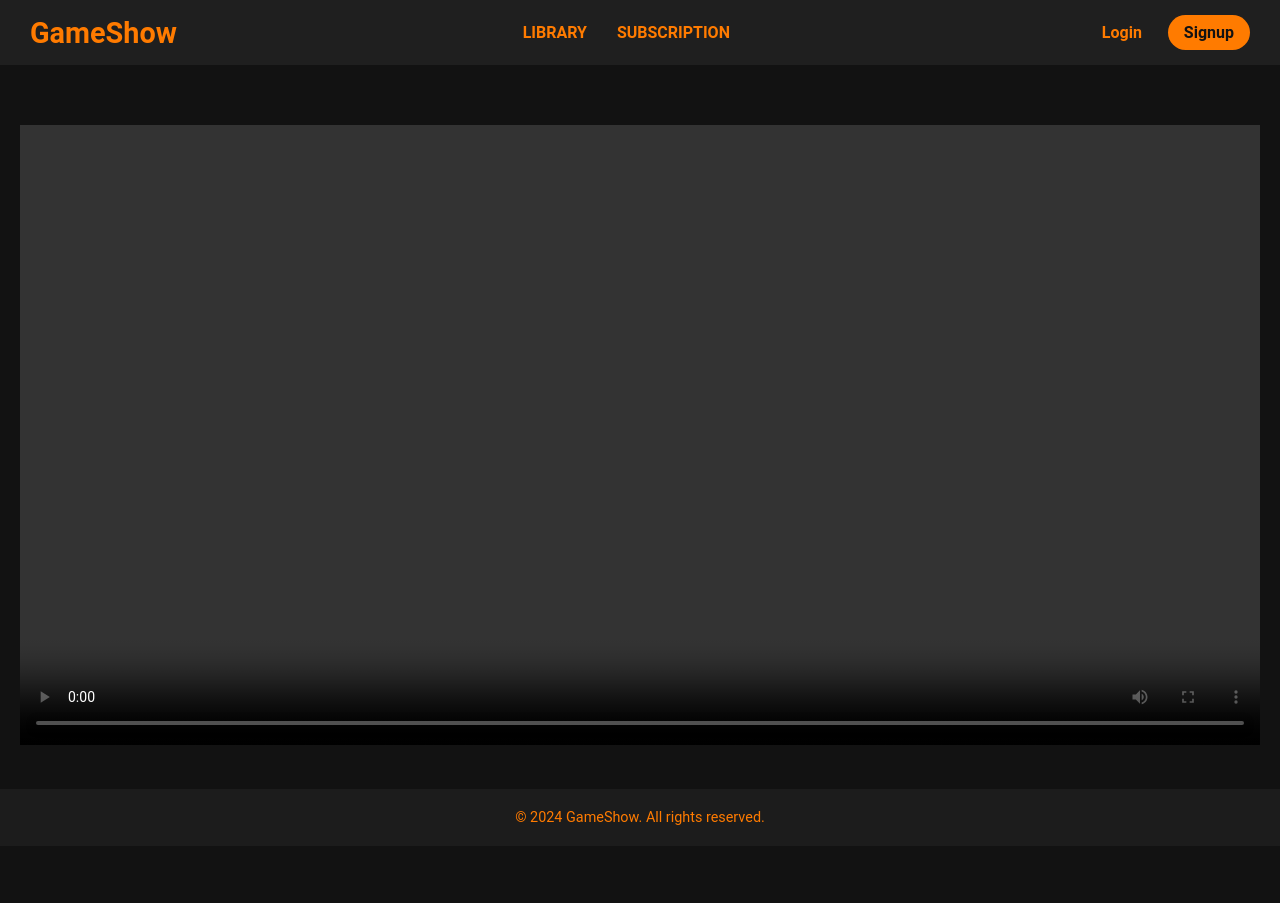
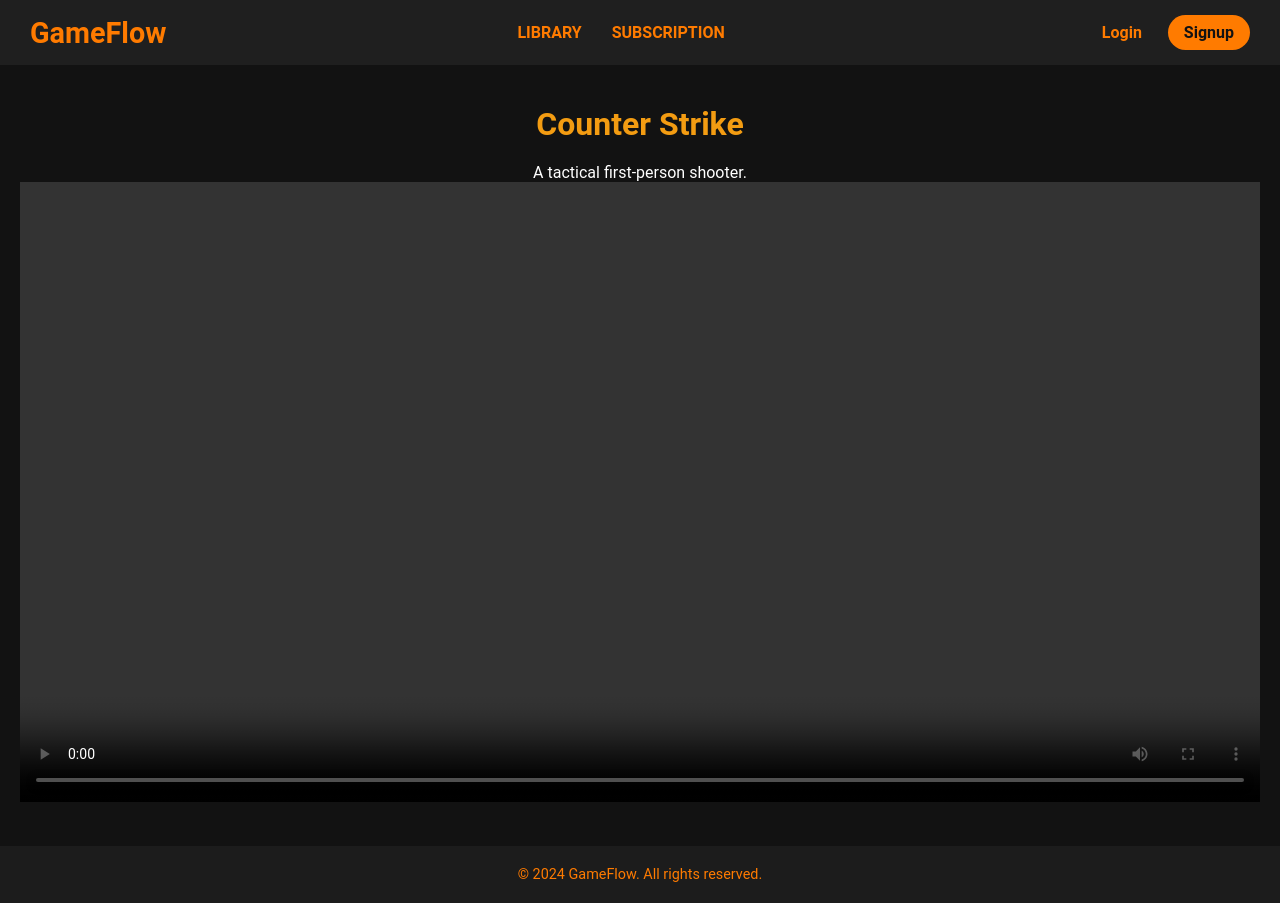
Before and after one commit to Varunmore/game_flow, a React (Create React App) app: page /stream/1 in a window 1280 px wide. Before the commit the page ends 846 px from the top, so only its background shows below. Built offline with nearby package versions, Linux system fonts and the light colour scheme; no server answers.

Commit message:
15-11-24 01:19

```diff
--- a/src/components/Footer/Footer.js
+++ b/src/components/Footer/Footer.js
@@ -4,7 +4,7 @@ import './Footer.css';
 const Footer = () => {
   return (
     <footer className="footer">
-      <p>&copy; {new Date().getFullYear()} GameShow. All rights reserved.</p>
+      <p>&copy; {new Date().getFullYear()} GameFlow. All rights reserved.</p>
     </footer>
   );
 };
--- a/src/components/Home/Home.js
+++ b/src/components/Home/Home.js
@@ -17,6 +17,7 @@ const games = [
 const Home = () => {
   return (
     <div className="home">
+      {/* Hero Section */}
       <motion.header
         className="hero-section"
         initial={{ opacity: 0 }}
@@ -24,7 +25,7 @@ const Home = () => {
         transition={{ duration: 1 }}
       >
         <div className="hero-content">
-          <h1>Welcome to GameShow</h1>
+          <h1>Welcome to GameFlow</h1>
           <p>Your Ultimate Destination for Cloud Gaming</p>
           <div className="hero-buttons">
             <Link to="/signup" className="btn btn-primary">Get Started</Link>
@@ -33,11 +34,12 @@ const Home = () => {
         </div>
       </motion.header>
 
+      {/* Featured Games Carousel */}
       <div className="carousel">
         <h2 className="section-title">Featured Games</h2>
         <div className="carousel-track">
-          {[...games, ...games].map((game, index) => (
-            <div key={index} className="carousel-item">
+          {games.map((game) => (
+            <div key={game.id} className="carousel-item">
               <img src={game.poster} alt={game.name} className="game-poster" />
               <h3 className="game-name">{game.name}</h3>
               <Link to={`/stream/${game.id}`} className="btn btn-stream">Play Now</Link>
@@ -46,14 +48,16 @@ const Home = () => {
         </div>
       </div>
 
+      {/* About Section */}
       <section className="about-section">
         <h2>About Us</h2>
-        <p>GameShow is transforming the gaming experience by delivering high-quality cloud gaming without expensive hardware. Play free as much as you like until you need to upgrade.</p>
+        <p>GameShow is transforming the gaming experience by delivering high-quality cloud gaming without expensive hardware.Play free as much as you like until you need to upgrade.</p>
       </section>
 
+      {/* Contact Section */}
       <section className="contact-section">
         <h2>Contact Us</h2>
-        <p>Have questions? Reach out to us at <a href="mailto:contact@gameshow.com">contact@gameshow.com</a>.</p>
+        <p>Have questions? Reach out to us at <a href="mailto:contact@gameshow.com">contact@gameflow.com</a>.</p>
       </section>
     </div>
   );
--- a/src/components/Navbar/Navbar.js
+++ b/src/components/Navbar/Navbar.js
@@ -6,7 +6,7 @@ const Navbar = () => {
   return (
     <nav className="navbar">
       <div className="navbar-logo">
-        <Link to="/">GameShow</Link>
+        <Link to="/">GameFlow</Link>
       </div>
       <div className="navbar-links">
         <Link to="/library">Library</Link>
--- a/src/components/Stream/Stream.js
+++ b/src/components/Stream/Stream.js
@@ -4,55 +4,72 @@ import './Stream.css';
 import { io } from 'socket.io-client';
 
 const games = [
-  {
-    id: 1,
-  },
-  {
-    id: 2,
-    name: 'Far Cry 6',
-    poster: '/images/farcry.jpg',
-    description: 'An open-world action-adventure game.',
-  },
-  {
-    id: 3,
-    name: 'Need For Speed Payback',
-    poster: '/images/nfspayback.jpg',
-    description: 'A high-octane racing game.',
-  },
+  { id: 1, name: 'Counter Strike', poster: '/images/CS.jpg', description: 'A tactical first-person shooter.' },
+  { id: 2, name: 'Far Cry 6', poster: '/images/farcry.jpg', description: 'An open-world action-adventure game.' },
+  { id: 3, name: 'Need For Speed Payback', poster: '/images/nfspayback.jpg', description: 'A high-octane racing game.' },
 ];
 
 const Stream = () => {
   const { gameId } = useParams();
   const game = games.find((g) => g.id === parseInt(gameId));
   const videoRef = useRef(null);
-  const containerRef = useRef(null); // Reference to the container for fullscreen
+  const containerRef = useRef(null);
+  const peerConnectionRef = useRef(null); // Ref for managing the peer connection
 
   useEffect(() => {
     if (game) {
-      const socket = io("ws://52.66.212.222:8000/ws/stream"); // Adjust WebSocket server URL
+      const socket = io("ws://localhost:8765/ws/game/1"); // Adjust WebSocket server URL
 
+      // Initialize PeerConnection
+      peerConnectionRef.current = new RTCPeerConnection({
+        iceServers: [{ urls: "stun:stun.l.google.com:19302" }]
+      });
+
+      const peerConnection = peerConnectionRef.current;
+
+      // Set up WebSocket communication
       socket.on("connect", () => {
         console.log("Connected to WebSocket server");
         socket.emit("join", { gameId });
       });
 
+      // Listen for ICE candidates from the WebSocket server
+      socket.on("iceCandidate", (candidate) => {
+        if (candidate) {
+          peerConnection.addIceCandidate(new RTCIceCandidate(candidate));
+        }
+      });
+
+      // Listen for the offer from the server
       socket.on("offer", async (offer) => {
-        const peerConnection = new RTCPeerConnection();
-        peerConnection.setRemoteDescription(new RTCSessionDescription(offer));
+        await peerConnection.setRemoteDescription(new RTCSessionDescription(offer));
 
-        peerConnection.ontrack = (event) => {
-          if (videoRef.current) {
-            videoRef.current.srcObject = event.streams[0];
-          }
-        };
-
+        // Create answer and send it to the server
         const answer = await peerConnection.createAnswer();
         await peerConnection.setLocalDescription(answer);
-        socket.emit("answer", answer);
+        socket.emit("answer", { sdp: answer.sdp, type: answer.type });
       });
 
+      // Handle incoming media stream
+      peerConnection.ontrack = (event) => {
+        if (videoRef.current) {
+          videoRef.current.srcObject = event.streams[0];
+        }
+      };
+
+      // Send ICE candidates to the server
+      peerConnection.onicecandidate = (event) => {
+        if (event.candidate) {
+          socket.emit("iceCandidate", event.candidate);
+        }
+      };
+
+      // Cleanup on component unmount
       return () => {
         socket.disconnect();
+        if (peerConnection) {
+          peerConnection.close();
+        }
       };
     }
   }, [game, gameId]);
```
Also changed, not shown: src/components/Home/Home.css (line endings or trailing spaces).
